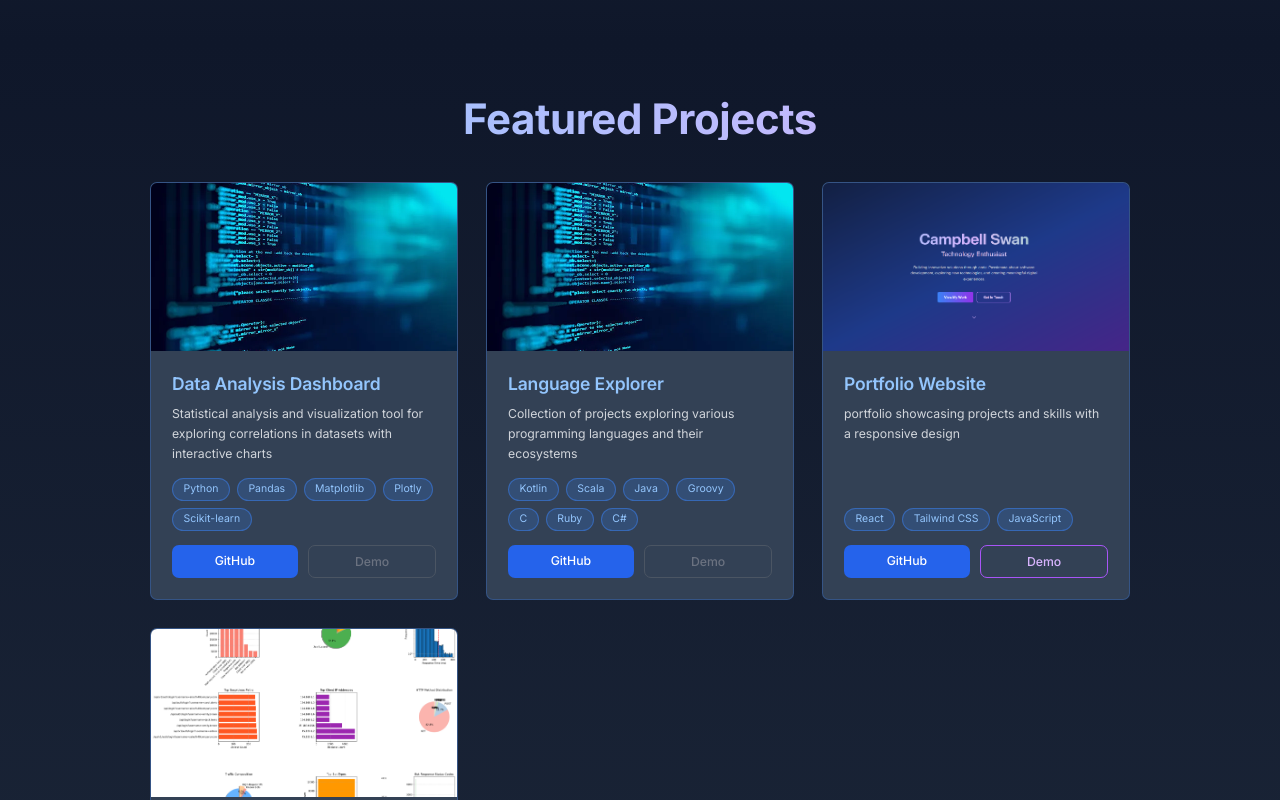
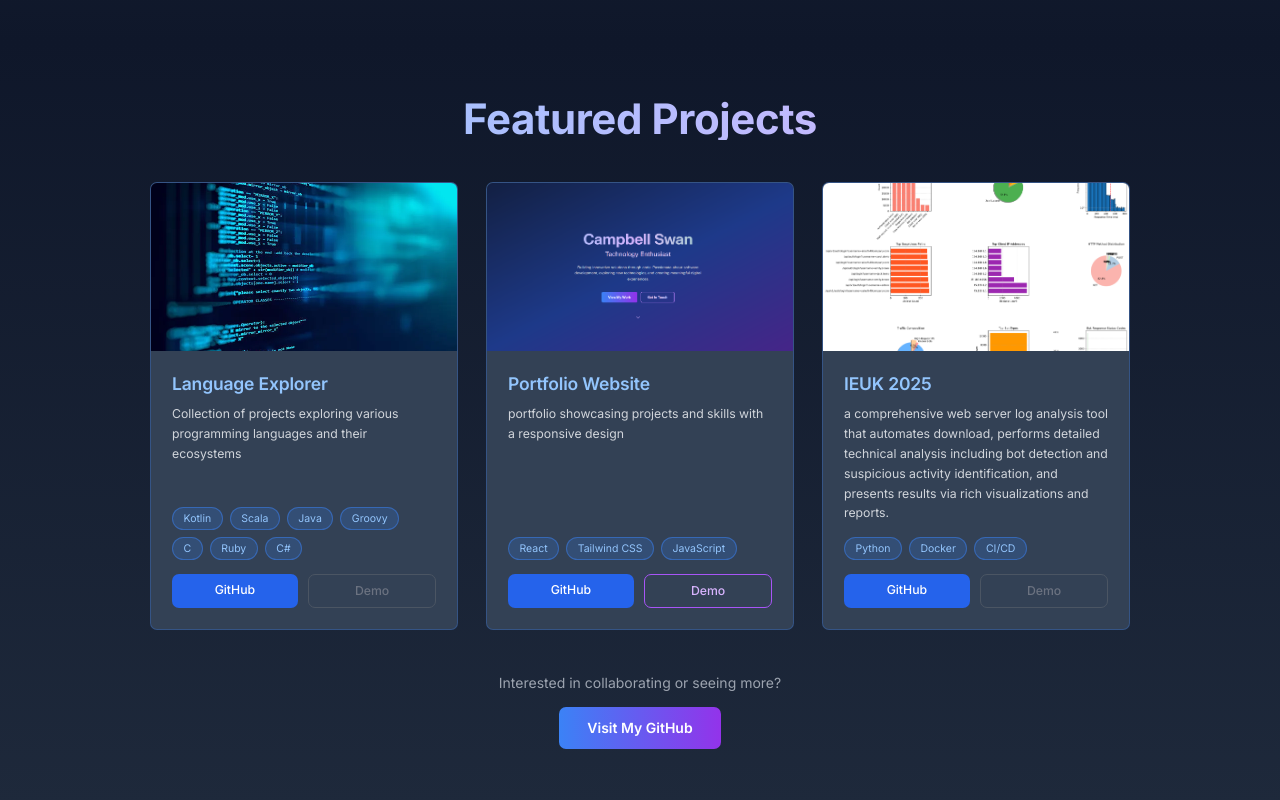
Before and after one commit to CSwan300/CampbellSwanPortfolio, a React (Vite) app: page / in a window 1280 px wide. Shown: the part 1346-2146 px from the top of the page. Built offline with nearby package versions, Linux system fonts and the light colour scheme; a web font is replaced by a local one.

Commit message:
Fixing Links Mainly

```diff
--- a/src/data/projects.js
+++ b/src/data/projects.js
@@ -1,13 +1,4 @@
 export const projects = [
-    {
-        id: 2,
-        title: "Data Analysis Dashboard",
-        description: "Statistical analysis and visualization tool for exploring correlations in datasets with interactive charts",
-        technologies: ["Python", "Pandas", "Matplotlib","Plotly","Scikit-learn"],
-        github: "https://github.com/CSwan300",
-        // demo: "#",
-        image: "./images/placeholder.png",
-    },
     {
         id: 3,
         title: "Language Explorer",
@@ -22,7 +13,7 @@ export const projects = [
         title: "Portfolio Website",
         description: "portfolio showcasing projects and skills with a responsive design",
         technologies: ["React", "Tailwind CSS", "JavaScript"],
-        github: "https://github.com/CSwan300",
+        github: "https://github.com/CSwan300/CampbellSwanPortfolio",
         demo: "https://campbellswan.vercel.app/",
         image: "./images/website.png",
     },
```
